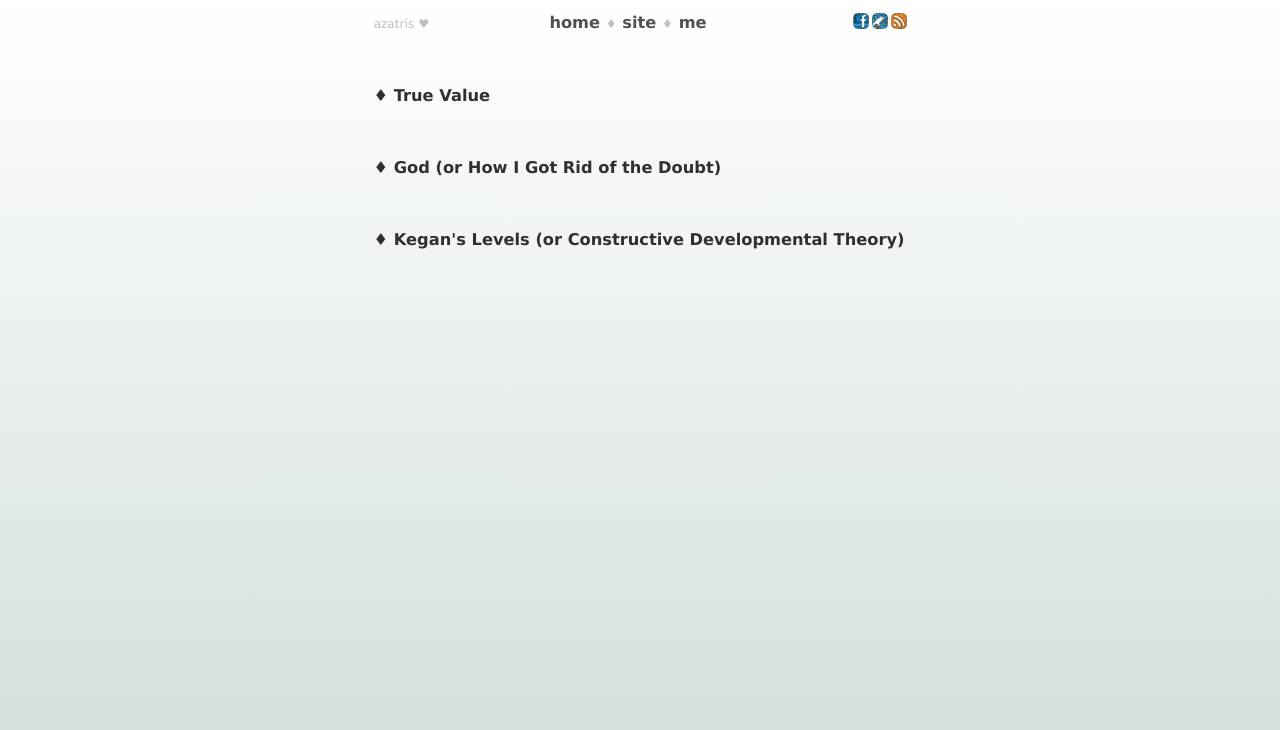
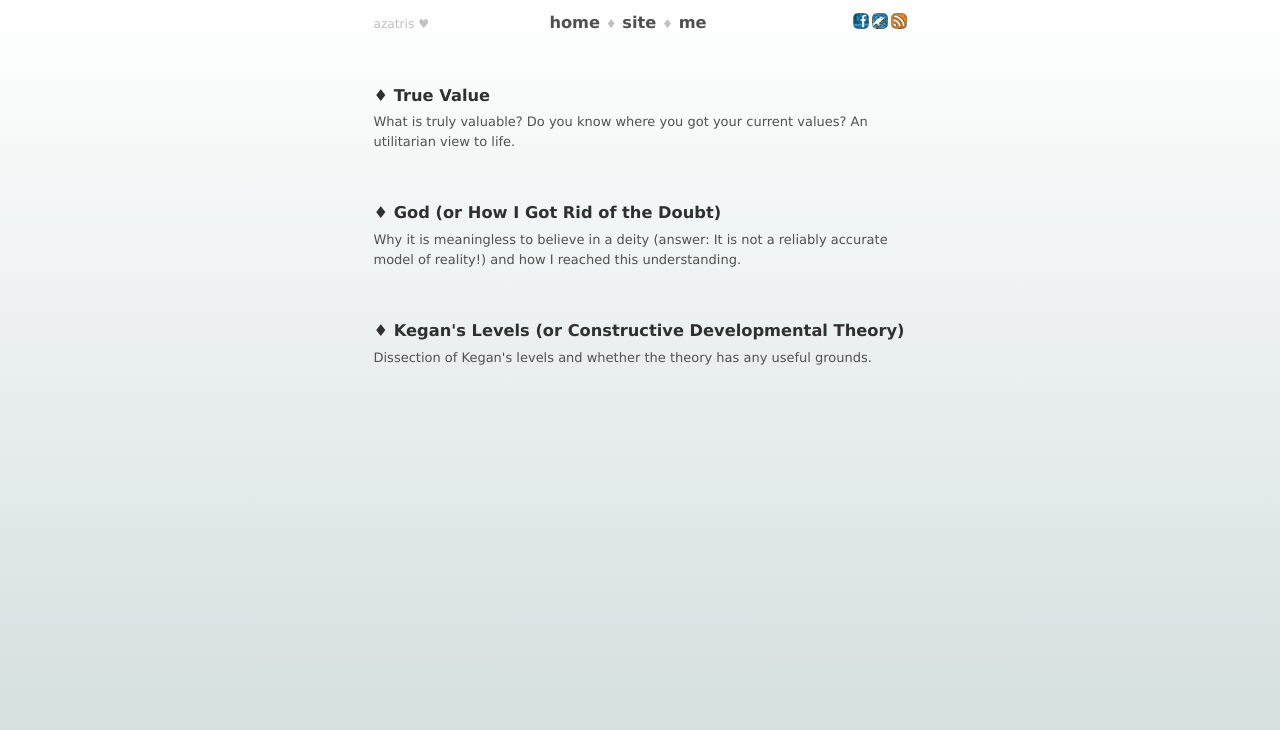
Before and after one commit to azatris/azatris.github.io, a Jekyll site: the page built from index.html, in a window 1280 px wide. Shown: the top 730 px of the page. Built offline with Jekyll 4.4.1, drawn with Linux system fonts in a browser that asks for light colours; the list of posts is cut into pages by our own code.

Commit message:
Add post summaries to pagination

```diff
--- a/_config.yml
+++ b/_config.yml
@@ -1,4 +1,4 @@
-# gems: [jekyll-paginate]
+gems: [jekyll-paginate]
 
 permalink: :title
 
--- a/_posts/2016-03-06-levels.md
+++ b/_posts/2016-03-06-levels.md
@@ -4,6 +4,8 @@ title: Kegan's Levels (or Constructive Developmental Theory)
 last_updated: 2016-03-15
 belief: likely
 status: nearly finished
+summary: |
+    Dissection of Kegan's levels and whether the theory has any useful grounds.
 ---
 
 ## Introduction
--- a/_posts/2016-03-14-god.md
+++ b/_posts/2016-03-14-god.md
@@ -4,6 +4,8 @@ title: God (or How I Got Rid of the Doubt)
 last_updated: 2016-03-15
 belief: highly likely
 status: in progress
+summary: |
+    Why it is meaningless to believe in a deity (answer: It is not a reliably accurate model of reality!) and how I reached this understanding.
 ---
 {% include latex.html %}
 
--- a/_posts/2016-03-20-true-value.md
+++ b/_posts/2016-03-20-true-value.md
@@ -3,6 +3,8 @@ layout: post
 title: True Value
 belief: likely
 status: in progress
+summary: |
+    What is truly valuable? Do you know where you got your current values? An utilitarian view to life.
 ---
 
 ## Values
--- a/index.html
+++ b/index.html
@@ -16,6 +16,9 @@ sitemap:
         ♦ {{ post.title }}
       </a>
     </h3>
+    {% if post.summary %}
+      {{ post.summary }}
+    {% endif %}
   </article>
   {% endfor %}
 </div>
```
